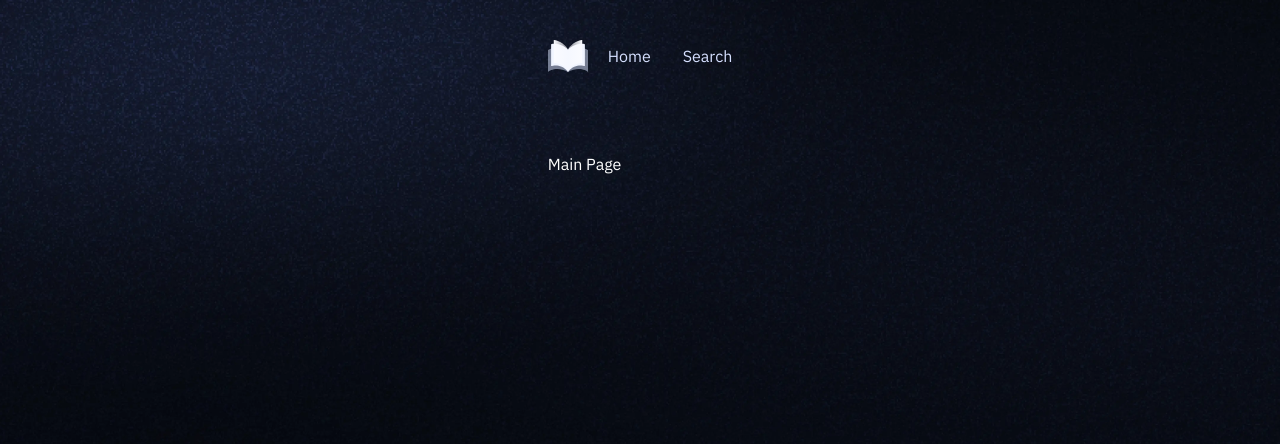
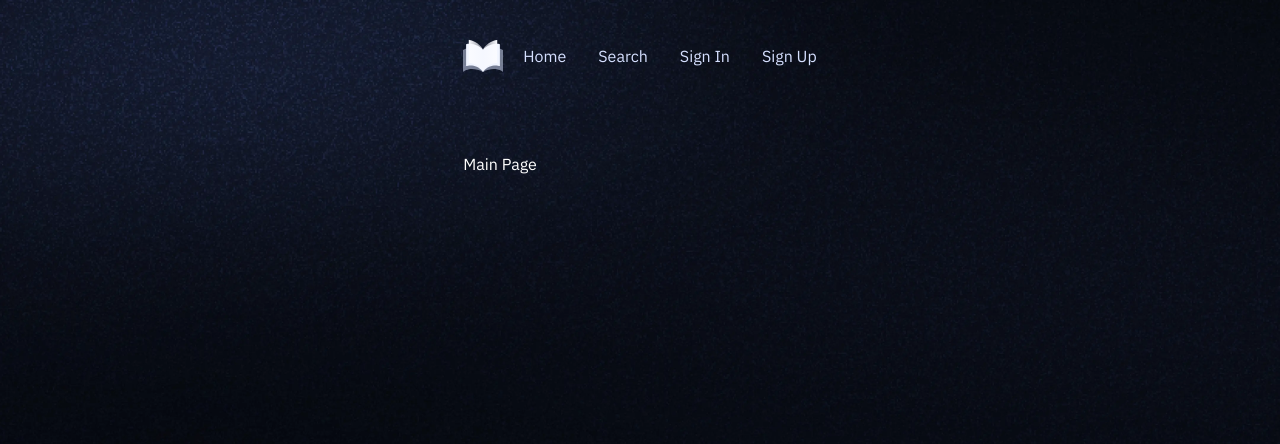
Before and after one commit to TkRj/university-library, a Next.js app: page / in a window 1280 px wide. Shown: the top 444 px of the page. Built offline with nearby package versions, Linux system fonts and the light colour scheme.

Commit message:
feat:neon setup done

```diff
--- a/app/(auth)/layout.tsx
+++ b/app/(auth)/layout.tsx
@@ -1,5 +1,6 @@
 import React from "react";
 import Image from "next/image";
+import Link from "next/link";
 
 const Layout = ({ children }: { children: React.ReactNode }) => {
   return (
@@ -8,7 +9,9 @@ const Layout = ({ children }: { children: React.ReactNode }) => {
         <div className="auth-box">
           <div className="flex gap-2">
             <Image src="icons/logo.svg" alt="logo" height={37} width={37} />
+            <Link href="/">
               <h1 className="text-2xl font-semibold text-white">Bookwise</h1>
+            </Link>
           </div>
           <div>{children}</div>
         </div>
--- a/components/Header.tsx
+++ b/components/Header.tsx
@@ -37,6 +37,28 @@ const Header = () => {
             Search
           </Link>
         </li>
+        <li>
+          <Link
+            href="/sign-in"
+            className={cn(
+              "text-base cursor-pointer capitalize",
+              pathname === "/search" ? "text-light-200" : "text-light-100",
+            )}
+          >
+            Sign in
+          </Link>
+        </li>
+        <li>
+          <Link
+            href="/sign-up"
+            className={cn(
+              "text-base cursor-pointer capitalize",
+              pathname === "/search" ? "text-light-200" : "text-light-100",
+            )}
+          >
+            Sign up
+          </Link>
+        </li>
       </ul>
     </header>
   );
--- a/lib/config.ts
+++ b/lib/config.ts
@@ -6,6 +6,7 @@ const config = {
       urlEndpoint: process.env.NEXT_PUBLIC_IMAGEKIT_URL_ENDPOINT,
       privateKey: process.env.IMAGEKIT_PRIVATE_KEY,
     },
+    databasUrl:process.env.DATABASE_URL
   },
 };
 
```
Lines whose indentation alone changed are shown as unchanged.
